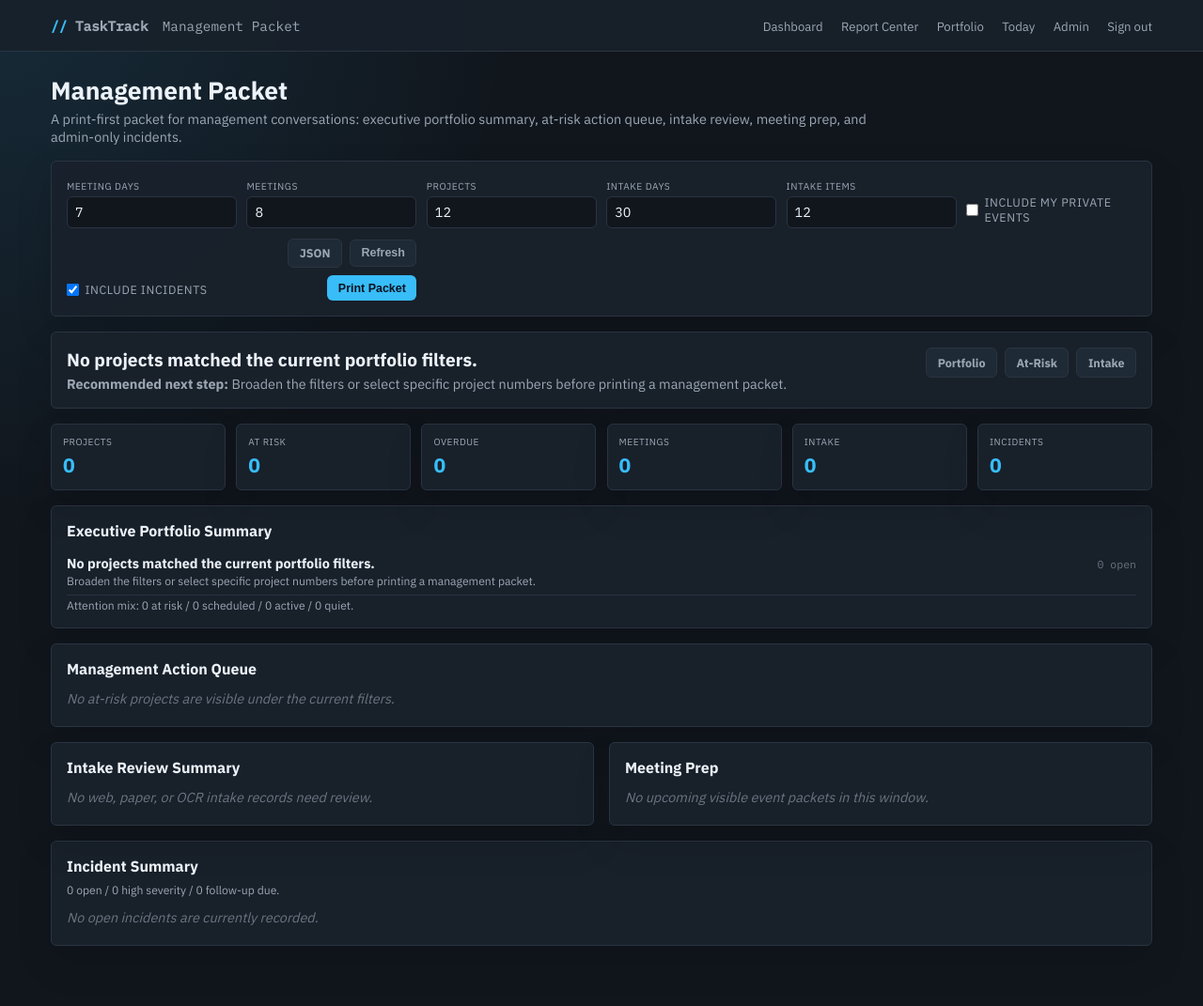
After one commit to Rtoony/tasktrack, a Flask app: page /reports/management in a window 1280 px wide. The commit adds this page. Shown: the whole page at 94% size. Run offline with Flask 3, Linux system fonts and the light colour scheme; the visitor is signed in with stand-in values (Sample User, id 1); data that the repository does not hold is empty; parts of the project's set-up code (start-up, migrations or seed data) failed here and were passed over.

Commit message:
Add management packet report

```diff
--- a/app/routes/reports.py
+++ b/app/routes/reports.py
@@ -493,6 +493,89 @@ def today_brief_page():
     )
 
 
+def _management_packet(sess):
+    """Compose the print-ready management packet from existing report services."""
+    user_id = session.get("user_id")
+    is_admin = _is_admin()
+    include_private = _bool_arg("include_private")
+    include_incidents = is_admin and (
+        "include_incidents" not in request.args or _bool_arg("include_incidents")
+    )
+    meeting_days = _int_arg("days", 7, 1, 30)
+    meeting_limit = _int_arg("meeting_limit", 8, 1, 25)
+    project_limit = _int_arg("project_limit", 12, 1, MAX_PORTFOLIO_LIMIT)
+    intake_days = _int_arg("intake_days", 30, 1, 3650)
+    intake_limit = _int_arg("intake_limit", 12, 1, 50)
+
+    portfolio = portfolio_project_report(
+        sess,
+        filters={"limit": project_limit},
+        user_id=user_id,
+        include_private=include_private,
+        is_admin=is_admin,
+    )
+    at_risk = portfolio_project_report(
+        sess,
+        filters={"attention_level": "at_risk", "limit": project_limit},
+        user_id=user_id,
+        include_private=include_private,
+        is_admin=is_admin,
+    )
+    meetings = meeting_packet_batch_report(
+        sess,
+        days=meeting_days,
+        limit=meeting_limit,
+        user_id=user_id,
+        include_private=include_private,
+        is_admin=is_admin,
+    )
+    intake = intake_source_report(
+        sess,
+        sources=["web-form", "paper-form", "remarkable-ocr"],
+        days=intake_days,
+        limit=intake_limit,
+        needs_review=True,
+    )
+    incidents = incident_report(
+        sess,
+        filters={"open_only": True, "limit": 8, "days": 365},
+    ) if include_incidents else None
+
+    return {
+        "generated_at": datetime.now().isoformat(timespec="seconds"),
+        "include_private": include_private,
+        "include_incidents": include_incidents,
+        "is_admin": is_admin,
+        "days": meeting_days,
+        "meeting_limit": meeting_limit,
+        "project_limit": project_limit,
+        "intake_days": intake_days,
+        "intake_limit": intake_limit,
+        "portfolio": portfolio,
+        "at_risk": at_risk,
+        "meetings": meetings,
+        "intake": intake,
+        "incidents": incidents,
+    }
+
+
+@bp.route("/api/v1/reports/management", methods=["GET"])
+@login_required
+def management_packet_json():
+    return jsonify(_management_packet(get_session()))
+
+
+@bp.route("/reports/management", methods=["GET"])
+@login_required
+def management_packet_page():
+    return render_template(
+        "management_report.html",
+        packet=_management_packet(get_session()),
+        user_name=session.get("user_name", ""),
+        user_role=session.get("user_role", "user"),
+    )
+
+
 @bp.route("/api/v1/reports/presets", methods=["GET"])
 @login_required
 def report_presets_list():
--- a/templates/admin.html
+++ b/templates/admin.html
@@ -124,6 +124,10 @@
       <a class="workflow-link-card" href="/reports/today">
         <div class="workflow-link-title">Today Brief</div>
         <div class="workflow-link-copy">Compact daily operator packet with upcoming meetings and at-risk project actions.</div>
+      </a>
+      <a class="workflow-link-card" href="/reports/management">
+        <div class="workflow-link-title">Management Packet</div>
+        <div class="workflow-link-copy">Print-ready packet combining executive portfolio summary, at-risk actions, intake, meetings, and incident summary.</div>
       </a>
       <a class="workflow-link-card" href="/reports/projects">
         <div class="workflow-link-title">Portfolio Reports</div>
--- /dev/null
+++ b/templates/management_report.html
@@ -0,0 +1,207 @@
+<!DOCTYPE html>
+<html lang="en">
+<head>
+<meta charset="UTF-8">
+<meta name="viewport" content="width=device-width, initial-scale=1.0">
+<title>Management Packet - {{ brand_name }}</title>
+<link href="https://fonts.googleapis.com/css2?family=IBM+Plex+Sans:wght@400;500;600;700&family=IBM+Plex+Mono:wght@400;500&display=swap" rel="stylesheet">
+<style>
+  :root { --bg:#11161d; --surface:#18212b; --surface-2:#1f2a37; --border:#2a3441; --text:#ecf2f8; --text-muted:#9ca7b4; --text-dim:#6b7480; --accent:#38bdf8; --ok:#34d399; --warn:#fbbf24; --danger:#f87171; --radius:6px; }
+  * { box-sizing:border-box; margin:0; padding:0; }
+  body { font-family:'IBM Plex Sans',-apple-system,sans-serif; background:radial-gradient(circle at top left, rgba(56,189,248,0.12), transparent 34rem), var(--bg); color:var(--text); min-height:100vh; font-size:0.9rem; }
+  header { background:rgba(24,33,43,0.94); border-bottom:1px solid var(--border); position:sticky; top:0; z-index:50; }
+  .head-inner { max-width:1220px; margin:0 auto; padding:0 1.5rem; min-height:54px; display:flex; align-items:center; justify-content:space-between; gap:1rem; }
+  .brand { font-weight:600; font-family:'IBM Plex Mono', monospace; color:var(--text-muted); }
+  .brand span { color:var(--accent); }
+  .nav a { color:var(--text-muted); text-decoration:none; margin-left:1rem; font-size:0.82rem; }
+  .nav a:hover { color:var(--accent); }
+  main { max-width:1220px; margin:0 auto; padding:1.5rem 1.5rem 3rem; }
+  h1 { font-size:1.65rem; margin-bottom:0.25rem; }
+  .sub { color:var(--text-muted); max-width:880px; margin-bottom:1rem; }
+  .card,.stat,.hero { background:rgba(24,33,43,0.96); border:1px solid var(--border); border-radius:var(--radius); box-shadow:0 18px 38px rgba(0,0,0,0.14); }
+  .hero { padding:1rem; margin-bottom:1rem; display:flex; justify-content:space-between; gap:1rem; align-items:flex-start; }
+  .hero-title { font-size:1.2rem; font-weight:700; }
+  .hero-meta { color:var(--text-muted); margin-top:0.25rem; }
+  .filters { display:grid; grid-template-columns:repeat(6,minmax(0,1fr)); gap:0.65rem; align-items:end; }
+  label { display:block; color:var(--text-muted); text-transform:uppercase; letter-spacing:0.05em; font-size:0.64rem; margin-bottom:0.25rem; }
+  input { width:100%; padding:0.42rem 0.5rem; background:var(--bg); border:1px solid var(--border); color:var(--text); border-radius:var(--radius); font:inherit; }
+  .checkline { display:flex; align-items:center; gap:0.4rem; color:var(--text-muted); font-size:0.78rem; padding-top:1.2rem; }
+  .checkline input { width:auto; }
+  .actions { display:flex; gap:0.5rem; justify-content:flex-end; align-items:center; flex-wrap:wrap; }
+  .btn { display:inline-flex; align-items:center; justify-content:center; background:var(--accent); color:#08111f; border:none; border-radius:var(--radius); padding:0.42rem 0.72rem; font-weight:700; font-size:0.78rem; text-decoration:none; cursor:pointer; }
+  .btn.secondary { background:var(--surface-2); color:var(--text-muted); border:1px solid var(--border); }
+  .btn.ghost { background:transparent; color:var(--accent); border:1px solid rgba(56,189,248,0.35); }
+  .card { padding:1rem; margin-bottom:1rem; }
+  .card h2 { font-size:1rem; margin-bottom:0.5rem; }
+  .stats { display:grid; grid-template-columns:repeat(6,minmax(0,1fr)); gap:0.7rem; margin-bottom:1rem; }
+  .stat { padding:0.75rem; }
+  .stat-label { color:var(--text-muted); text-transform:uppercase; letter-spacing:0.05em; font-size:0.63rem; }
+  .stat-value { color:var(--accent); font-size:1.32rem; font-weight:700; margin-top:0.22rem; }
+  .stat-value.danger,.danger { color:var(--danger); }
+  .grid { display:grid; grid-template-columns:1fr 1fr; gap:1rem; align-items:start; }
+  .row { display:grid; grid-template-columns:minmax(0,1fr) auto; gap:0.75rem; padding:0.42rem 0; border-bottom:1px solid var(--border); align-items:baseline; }
+  .row:last-child { border-bottom:none; }
+  .row-title { font-weight:700; min-width:0; overflow:hidden; text-overflow:ellipsis; white-space:nowrap; }
+  .meta { color:var(--text-muted); font-size:0.76rem; margin-top:0.16rem; }
+  .detail { color:var(--text-muted); font-size:0.78rem; margin-top:0.28rem; white-space:pre-wrap; }
+  .when { color:var(--text-dim); font-family:'IBM Plex Mono', monospace; font-size:0.72rem; white-space:nowrap; }
+  .empty { color:var(--text-dim); font-style:italic; padding:0.25rem 0; }
+  .print-only { display:none; }
+  .print-masthead { border-bottom:1px solid var(--border); margin-bottom:1rem; padding-bottom:0.7rem; }
+  .print-eyebrow { color:var(--text-muted); font-family:'IBM Plex Mono', monospace; text-transform:uppercase; letter-spacing:0.08em; font-size:0.68rem; }
+  .print-title { font-size:1.15rem; font-weight:700; margin-top:0.12rem; }
+  .print-meta { color:var(--text-muted); font-family:'IBM Plex Mono', monospace; font-size:0.72rem; text-align:right; }
+  .print-footer { color:var(--text-muted); border-top:1px solid var(--border); margin-top:1rem; padding-top:0.45rem; font-size:0.72rem; }
+  @media (max-width: 980px) { .filters,.stats,.grid { grid-template-columns:1fr; } .hero { flex-direction:column; } .actions { justify-content:flex-start; } .nav a { margin-left:0.5rem; } }
+  @media print { @page { size:letter; margin:0.45in; } body { background:#fff; color:#111827; font-size:9.2pt; line-height:1.25; } header,.filters,.nav,.btn,.screen-only { display:none !important; } main { max-width:none; padding:0 0 0.15in; } .print-only { display:block !important; } .print-masthead { display:flex !important; justify-content:space-between; gap:0.3in; align-items:flex-start; border-color:#111827; } .print-eyebrow,.print-meta { color:#4b5563; } .card,.hero,.stat { border-color:#d1d5db; background:#fff; box-shadow:none; break-inside:avoid; } .hero,.card { padding:0.12in; margin-bottom:0.12in; } .stats { grid-template-columns:repeat(6,1fr); gap:0.08in; margin-bottom:0.12in; } .stat { padding:0.08in; } .stat-value { color:#111827; font-size:13pt; } .row { border-color:#e5e7eb; padding:0.05in 0; } .row-title { white-space:normal; } .when { color:#374151; } }
+</style>
+</head>
+<body>
+<header>
+  <div class="head-inner">
+    <div class="brand"><span>//</span> {{ brand_name }} <span style="color:var(--text-muted);font-weight:400;margin-left:0.4rem">Management Packet</span></div>
+    <nav class="nav">
+      <a href="/">Dashboard</a>
+      <a href="/reports">Report Center</a>
+      <a href="/reports/projects">Portfolio</a>
+      <a href="/reports/today">Today</a>
+      {% if user_role == 'admin' %}<a href="/admin">Admin</a>{% endif %}
+      <a href="/logout">Sign out</a>
+    </nav>
+  </div>
+</header>
+<main>
+  <section class="print-masthead print-only" aria-label="Printable packet header">
+    <div>
+      <div class="print-eyebrow">TaskTrack Management Packet</div>
+      <div class="print-title">{{ packet.portfolio.summary.project_count }} project{{ '' if packet.portfolio.summary.project_count == 1 else 's' }} / {{ packet.at_risk.summary.attention_project_count }} at risk / {{ packet.intake.summary.needs_review_count }} intake</div>
+    </div>
+    <div class="print-meta">Generated {{ packet.generated_at[:16] }}<br>Window: next {{ packet.days }} day{{ '' if packet.days == 1 else 's' }}</div>
+  </section>
+
+  <h1>Management Packet</h1>
+  <p class="sub">A print-first packet for management conversations: executive portfolio summary, at-risk action queue, intake review, meeting prep, and admin-only incidents.</p>
+
+  <section class="card screen-only">
+    <form class="filters" method="get" action="/reports/management">
+      <div><label for="days">Meeting Days</label><input id="days" name="days" value="{{ packet.days }}" inputmode="numeric"></div>
+      <div><label for="meeting_limit">Meetings</label><input id="meeting_limit" name="meeting_limit" value="{{ packet.meeting_limit }}" inputmode="numeric"></div>
+      <div><label for="project_limit">Projects</label><input id="project_limit" name="project_limit" value="{{ packet.project_limit }}" inputmode="numeric"></div>
+      <div><label for="intake_days">Intake Days</label><input id="intake_days" name="intake_days" value="{{ packet.intake_days }}" inputmode="numeric"></div>
+      <div><label for="intake_limit">Intake Items</label><input id="intake_limit" name="intake_limit" value="{{ packet.intake_limit }}" inputmode="numeric"></div>
+      <label class="checkline"><input type="checkbox" name="include_private" value="1" {% if packet.include_private %}checked{% endif %}> Include my private events</label>
+      {% if user_role == 'admin' %}<label class="checkline"><input type="checkbox" name="include_incidents" value="1" {% if packet.include_incidents %}checked{% endif %}> Include incidents</label>{% endif %}
+      <div class="actions">
+        <a class="btn secondary" href="/api/v1/reports/management?{{ request.query_string.decode('utf-8') }}">JSON</a>
+        <button class="btn secondary" type="submit">Refresh</button>
+        <button class="btn" type="button" onclick="window.print()">Print Packet</button>
+      </div>
+    </form>
+  </section>
+
+  <section class="hero">
+    <div>
+      <div class="hero-title">{{ packet.portfolio.summary.executive_summary.headline }}</div>
+      <div class="hero-meta"><strong>Recommended next step:</strong> {{ packet.portfolio.summary.executive_summary.recommendation }}</div>
+      {% if packet.portfolio.summary.executive_summary.primary_focus %}<div class="hero-meta"><strong>Primary focus:</strong> {{ packet.portfolio.summary.executive_summary.primary_focus.project_number }}{% if packet.portfolio.summary.executive_summary.primary_focus.name %} - {{ packet.portfolio.summary.executive_summary.primary_focus.name }}{% endif %}</div>{% endif %}
+    </div>
+    <div class="actions">
+      <a class="btn secondary" href="/reports/projects?limit={{ packet.project_limit }}">Portfolio</a>
+      <a class="btn secondary" href="/reports/projects?attention_level=at_risk&limit={{ packet.project_limit }}">At-Risk</a>
+      <a class="btn secondary" href="/intake/review?needs_review=1&days={{ packet.intake_days }}&limit={{ packet.intake_limit }}">Intake</a>
+    </div>
+  </section>
+
+  <section class="stats">
+    <div class="stat"><div class="stat-label">Projects</div><div class="stat-value">{{ packet.portfolio.summary.project_count }}</div></div>
+    <div class="stat"><div class="stat-label">At Risk</div><div class="stat-value{% if packet.at_risk.summary.attention_project_count %} danger{% endif %}">{{ packet.at_risk.summary.attention_project_count }}</div></div>
+    <div class="stat"><div class="stat-label">Overdue</div><div class="stat-value{% if packet.portfolio.summary.overdue_count %} danger{% endif %}">{{ packet.portfolio.summary.overdue_count }}</div></div>
+    <div class="stat"><div class="stat-label">Meetings</div><div class="stat-value">{{ packet.meetings.count }}</div></div>
+    <div class="stat"><div class="stat-label">Intake</div><div class="stat-value{% if packet.intake.summary.needs_review_count %} danger{% endif %}">{{ packet.intake.summary.needs_review_count }}</div></div>
+    <div class="stat"><div class="stat-label">Incidents</div><div class="stat-value{% if packet.incidents and packet.incidents.summary.open_count %} danger{% endif %}">{{ packet.incidents.summary.open_count if packet.incidents else 0 }}</div></div>
+  </section>
+
+  <section class="card">
+    <h2>Executive Portfolio Summary</h2>
+    <div class="row">
+      <div>
+        <div class="row-title">{{ packet.portfolio.summary.executive_summary.headline }}</div>
+        <div class="meta">{{ packet.portfolio.summary.executive_summary.recommendation }}</div>
+      </div>
+      <div class="when">{{ packet.portfolio.summary.open_total }} open</div>
+    </div>
+    <div class="meta">Attention mix: {{ packet.portfolio.summary.attention_counts.at_risk }} at risk / {{ packet.portfolio.summary.attention_counts.scheduled }} scheduled / {{ packet.portfolio.summary.attention_counts.active }} active / {{ packet.portfolio.summary.attention_counts.quiet }} quiet.</div>
+  </section>
+
+  <section class="card">
+    <h2>Management Action Queue</h2>
+    {% if packet.at_risk.summary.action_projects %}
+      {% for row in packet.at_risk.summary.action_projects %}
+      <div class="row">
+        <div>
+          <div class="row-title"><a href="/reports/project?project_number={{ row.project_number }}" style="color:inherit;text-decoration:none">{{ row.project_number }}{% if row.name %} - {{ row.name }}{% endif %}</a></div>
+          <div class="meta">{{ row.primary_action }}{% if row.primary_action_detail %} / {{ row.primary_action_detail }}{% endif %}</div>
+          {% if row.headline %}<div class="meta">{{ row.headline }}</div>{% endif %}
+        </div>
+        <div class="when danger">{{ row.attention_level|replace('_', ' ') }}</div>
+      </div>
+      {% endfor %}
+    {% else %}<div class="empty">No at-risk projects are visible under the current filters.</div>{% endif %}
+  </section>
+
+  <div class="grid">
+    <section class="card">
+      <h2>Intake Review Summary</h2>
+      {% if packet.intake.rows %}
+        {% for row in packet.intake.rows %}
+        <div class="row">
+          <div>
+            <div class="row-title"><a href="{{ row.record_url }}" style="color:inherit;text-decoration:none">{{ row.title or '(untitled request)' }}</a></div>
+            <div class="meta">{{ row.label }} / {{ row.source }}{% if row.requester %} / {{ row.requester }}{% endif %}{% if row.project_number %} / {{ row.project_number }}{% endif %}</div>
+            {% if row.detail %}<div class="detail">{{ row.detail }}</div>{% endif %}
+          </div>
+          <div class="when{% if row.needs_review %} danger{% endif %}">{{ row.status or 'new' }}</div>
+        </div>
+        {% endfor %}
+      {% else %}<div class="empty">No web, paper, or OCR intake records need review.</div>{% endif %}
+    </section>
+
+    <section class="card">
+      <h2>Meeting Prep</h2>
+      {% if packet.meetings.packets %}
+        {% for item in packet.meetings.packets %}
+          {% set event = item.event %}
+          <div class="row">
+            <div>
+              <div class="row-title"><a href="/reports/meeting?event_id={{ event.id }}" style="color:inherit;text-decoration:none">{{ event.title or '(untitled event)' }}</a></div>
+              <div class="meta">{{ event.event_type|replace('_', ' ') }} / {{ event.status }}{% if event.project_number %} / {{ event.project_number }}{% endif %}{% if event.location %} / {{ event.location }}{% endif %}</div>
+            </div>
+            <div class="when">{{ event.start_at[:16] }}</div>
+          </div>
+        {% endfor %}
+      {% else %}<div class="empty">No upcoming visible event packets in this window.</div>{% endif %}
+    </section>
+  </div>
+
+  {% if packet.incidents %}
+  <section class="card">
+    <h2>Incident Summary</h2>
+    <div class="meta" style="margin-bottom:0.5rem">{{ packet.incidents.summary.open_count }} open / {{ packet.incidents.summary.high_severity_count }} high severity / {{ packet.incidents.summary.follow_up_due_count }} follow-up due.</div>
+    {% if packet.incidents.incidents %}
+      {% for row in packet.incidents.incidents %}
+      <div class="row">
+        <div>
+          <div class="row-title"><a href="/reports/incidents/{{ row.id }}" style="color:inherit;text-decoration:none">{{ row.issue_description or row.title }}</a></div>
+          <div class="meta">{{ row.person_name or 'No person assigned' }}{% if row.project_number %} / {{ row.project_number }}{% endif %}{% if row.cad_skill_area %} / {{ row.cad_skill_area }}{% endif %}</div>
+        </div>
+        <div class="when{% if row.follow_up_due or row.is_high_severity %} danger{% endif %}">{{ row.severity or 'Unspecified' }}</div>
+      </div>
+      {% endfor %}
+    {% else %}<div class="empty">No open incidents are currently recorded.</div>{% endif %}
+  </section>
+  {% endif %}
+
+  <section class="print-footer print-only">TaskTrack management packet generated {{ packet.generated_at[:16] }}. Private events are excluded unless explicitly requested; capability narratives are admin-gated.</section>
+</main>
+</body>
+</html>
```
Also changed, not shown: templates/reports_home.html (+11 -0 lines), tests/test_admin.py (+2 -0 lines), tests/test_project_report.py (+83 -0 lines).
